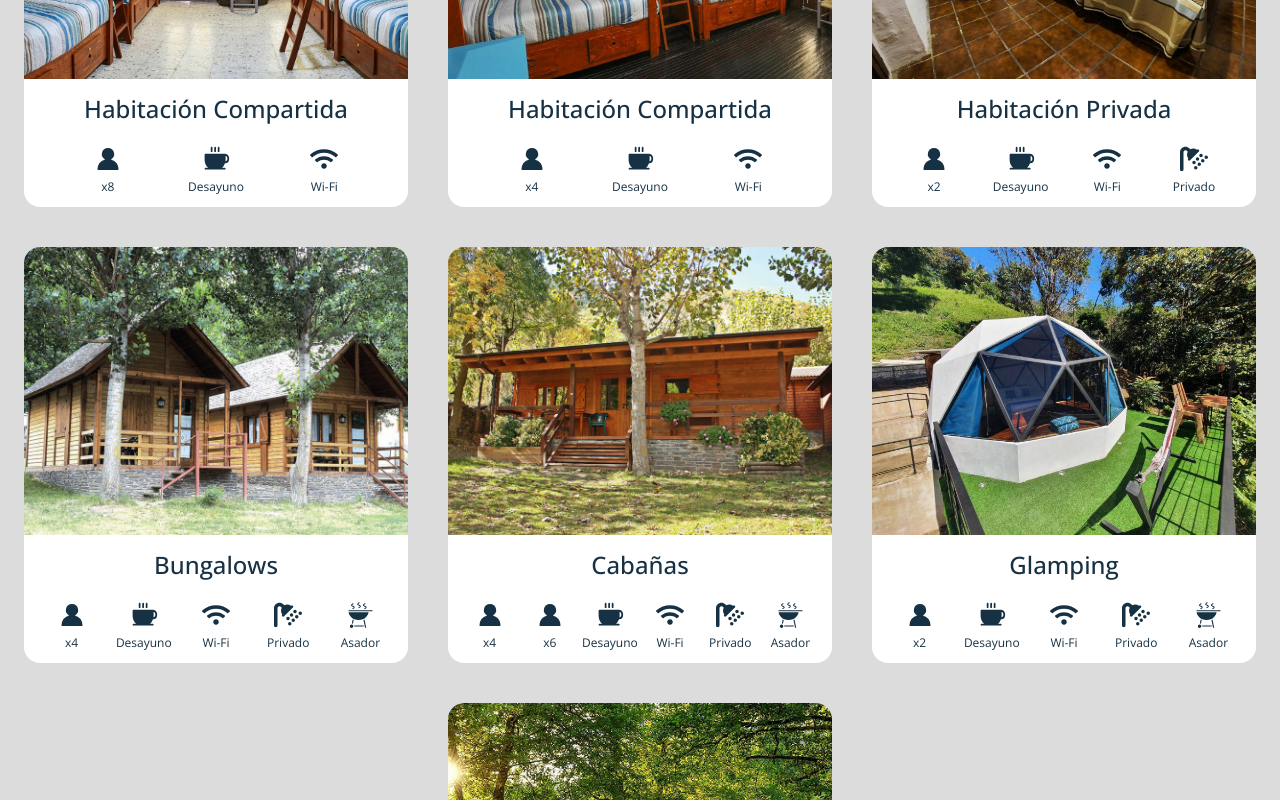
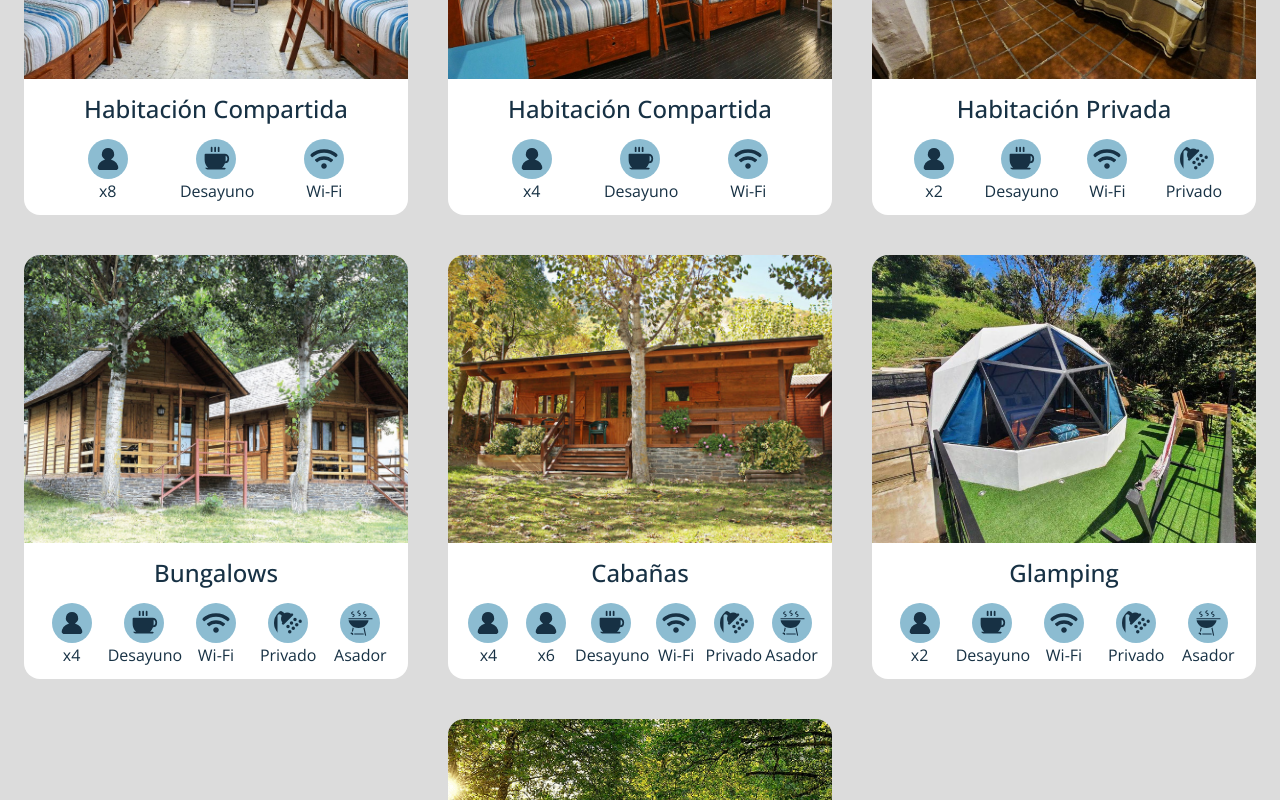
Before and after one commit to NahuelRosales/PuraVida-Hospedaje, a React (Vite) app: page / in a window 1280 px wide. Shown: the part 1180-1980 px from the top of the page. Built offline with nearby package versions, Linux system fonts and the light colour scheme; a web font is replaced by a local one.

Commit message:
edit habitacionCard, habitaciones.js y habitaciones

```diff
--- a/src/components/HabitacionCard/index.jsx
+++ b/src/components/HabitacionCard/index.jsx
@@ -1,55 +1,57 @@
-import { array } from "prop-types";
+import { object } from "prop-types";
 
 import { GoPersonFill } from "react-icons/go";
 import { FaShower } from "react-icons/fa6";
 import { PiCoffeeFill } from "react-icons/pi";
 import { FaWifi } from "react-icons/fa";
 import { GiBarbecue } from "react-icons/gi";
-
 import "./styles.scss";
 
 const HabitacionCard = ({ habitacion }) => {
     return (
         <div className="bg-white rounded-2xl w-96 m-5 overflow-hidden habitacion-card">
-            <img src={habitacion[1].img} alt="" className="h-72" />
+            <img src={habitacion.img} alt="" className="h-72" />
             <p className="habitacion__detalle px-3.5 py-14 top-0 font-bold">
-                {habitacion[3].detalle}
+                {habitacion.detalle}
             </p>
             <div className="px-[3%]">
                 <h3 className="py-3.5 font-medium text-2xl">
-                    {habitacion[0].name}
+                    {habitacion.name}
                 </h3>
                 <ul className="flex justify-evenly mb-3">
-                    {habitacion[2].desc.map((item, i) => (
-                        <li className="w-[20%] text-xs" key={i}>
-                            {(item === "x2" || item === "x4" || item === "x6" || item === "x8") && (
+                    {habitacion.desc.map((item, i) => (
+                        <li className="w-[20%]" key={i}>
+                            {(item === "x2" ||
+                                item === "x4" ||
+                                item === "x6" ||
+                                item === "x8") && (
                                 <div>
-                                    <GoPersonFill className="m-auto p-1.5 w-10 h-10" />
+                                    <GoPersonFill className="m-auto rounded-full bg-secondary p-1.5 w-10 h-10" />
                                     {item}
                                 </div>
                             )}
 
                             {item === "Desayuno" && (
                                 <div>
-                                    <PiCoffeeFill className="m-auto p-1.5 w-10 h-10" />
+                                    <PiCoffeeFill className="m-auto rounded-full bg-secondary p-1.5 w-10 h-10" />
                                     {item}
                                 </div>
                             )}
                             {item === "Wi-Fi" && (
                                 <div>
-                                    <FaWifi className="m-auto p-1.5 w-10 h-10" />
+                                    <FaWifi className="m-auto rounded-full bg-secondary p-1.5 w-10 h-10" />
                                     {item}
                                 </div>
                             )}
                             {item === "Privado" && (
                                 <div>
-                                    <FaShower className="m-auto p-1.5 w-10 h-10" />
+                                    <FaShower className="m-auto rounded-full bg-secondary p-1.5 w-10 h-10" />
                                     {item}
                                 </div>
                             )}
                             {item === "Asador" && (
                                 <div>
-                                    <GiBarbecue className="m-auto p-1.5 w-10 h-10" />
+                                    <GiBarbecue className="m-auto rounded-full bg-secondary p-1.5 w-10 h-10" />
                                     {item}
                                 </div>
                             )}
@@ -62,7 +64,7 @@ const HabitacionCard = ({ habitacion }) => {
 };
 
 HabitacionCard.propTypes = {
-    habitacion: array.isRequired,
+    habitacion: object.isRequired,
 };
 
 export default HabitacionCard;
--- a/src/components/sections/habitaciones/index.jsx
+++ b/src/components/sections/habitaciones/index.jsx
@@ -1,5 +1,5 @@
 import HabitacionCard from "../../HabitacionCard";
-import habitaciones from "../../../utils/habitaciones";
+import habitaciones from "../../../utils/habitaciones.js";
 import Button from "../../../commons/button";
 
 const Habitaciones = () => {
--- /dev/null
+++ b/src/utils/habitaciones.js
@@ -0,0 +1,53 @@
+const habitaciones = [
+    {
+      name: "Habitación Compartida",
+      img: "habitacion1.jpg",
+      desc: ["x8", "Desayuno", "Wi-Fi"],
+      detalle:
+        "La habitación compartida para 8 personas cuenta con lockers, ropa de cama, baño compartido, wi-fi, desayuno incluído, cocina compartida y servicios generales.",
+    },
+    {
+      name: "Habitación Compartida",
+      img: "habitacion2.jpg",
+      desc: ["x4", "Desayuno", "Wi-Fi"],
+      detalle:
+        "La habitación compartida para 4 personas cuenta con lockers, ropa de cama, baño compartido, wi-fi, desayuno incluído, cocina compartida y servicios generales.",
+    },
+    {
+      name: "Habitación Privada",
+      img: "habitacion3.jpg",
+      desc: ["x2", "Desayuno", "Wi-Fi", "Privado"],
+      detalle:
+        "La habitación privada es para 2 personas y cuenta con ropa de cama, baño privado, wi-fi, desayuno incluído, cocina compartida, SmartTv, aire acondicionado y servicios generales.",
+    },
+    {
+      name: "Bungalows",
+      img: "habitacion4.jpg",
+      desc: ["x4", "Desayuno", "Wi-Fi", "Privado", "Asador"],
+      detalle:
+        "Los bungalows son para máximo 4 personas, cuentan con ropa de cama, desayuno incluído, wi-fi, baño privado, asador individual, anafe y servicios generales.",
+    },
+    {
+      name: "Cabañas",
+      img: "habitacion5.jpg",
+      desc: ["x4", "x6", "Desayuno", "Wi-Fi", "Privado", "Asador"],
+      detalle:
+        "La habitación compartida para 8 personas cuenta con ropa de cama, baño compartido, wi-fi, desayuno incluído, cocina compartida y servicios generales.",
+    },
+    {
+      name: "Glamping",
+      img: "habitacion6.jpg",
+      desc: ["x2", "Desayuno", "Wi-Fi", "Privado", "Asador"],
+      detalle:
+        "La habitación compartida para 8 personas cuenta con ropa de cama, baño compartido, wi-fi, desayuno incluído, cocina compartida y servicios generales.",
+    },
+    {
+      name: "Camping",
+      img: "habitacion12.jpg",
+      desc: ["x2", "Desayuno", "Wi-Fi", "Privado", "Asador"],
+      detalle:
+        "La habitación compartida para 8 personas cuenta con ropa de cama, baño compartido, wi-fi, desayuno incluído, cocina compartida y servicios generales.",
+    },
+  ];
+
+  export default habitaciones;
--- a/src/utils/habitaciones.jsx
+++ /dev/null
@@ -1,50 +0,0 @@
-const habitaciones = [
-    [
-        {name: "Habitación Compartida"},
-        {img: "habitacion1.jpg"},
-        {desc: ["x8", "Desayuno", "Wi-Fi",]},
-        {detalle: "La habitación compartida para 8 personas cuenta con lockers, ropa de cama, baño compartido, wi-fi, desayuno incluído, cocina compartida y servicios generales."}
-    ],
-    [
-        {name: "Habitación Compartida"},
-        {img: "habitacion2.jpg"},
-        {desc: ["x4", "Desayuno", "Wi-Fi",]},
-        {detalle: "La habitación compartida para 4 personas cuenta con lockers, ropa de cama, baño compartido, wi-fi, desayuno incluído, cocina compartida y servicios generales."}
-    ],
-    [
-        {name: "Habitación Privada"},
-        {img: "habitacion3.jpg"},
-        {desc: ["x2", "Desayuno", "Wi-Fi", "Privado",]},
-        {detalle: "La habitación privada es para 2 personas y cuenta con ropa de cama, baño privado, wi-fi, desayuno incluído, cocina compartida, SmartTv, aire acondicionado y servicios generales."}
-
-    ],
-    [
-        {name: "Bungalows"},
-        {img: "habitacion4.jpg"},
-        {desc: ["x4", "Desayuno", "Wi-Fi", "Privado", "Asador",]},
-        {detalle: "Los bungalows son para máximo 4 personas, cuentan con ropa de cama, desayuno incluído, wi-fi, baño privado, asador individual, anafe y servicios generales."}
-    ],
-    [
-        {name: "Cabañas"},
-        {img: "habitacion5.jpg"},
-        {desc: ["x4", "x6", "Desayuno", "Wi-Fi", "Privado", "Asador",]},
-        {detalle: "La habitación compartida para 8 personas cuenta con ropa de cama, baño compartido, wi-fi, desayuno incluído, cocina compartida y servicios generales."}
-
-    ],
-    [
-        {name: "Glamping"},
-        {img: "habitacion6.jpg"},
-        {desc: ["x2", "Desayuno", "Wi-Fi", "Privado", "Asador",]},
-        {detalle: "La habitación compartida para 8 personas cuenta con ropa de cama, baño compartido, wi-fi, desayuno incluído, cocina compartida y servicios generales."}
-
-    ],
-    [
-        {name: "Camping"},
-        {img: "habitacion12.jpg"},
-        {desc: ["x2", "Desayuno", "Wi-Fi", "Privado", "Asador",]},
-        {detalle: "La habitación compartida para 8 personas cuenta con ropa de cama, baño compartido, wi-fi, desayuno incluído, cocina compartida y servicios generales."}
-
-    ],
-];
-
-export default habitaciones;
```
